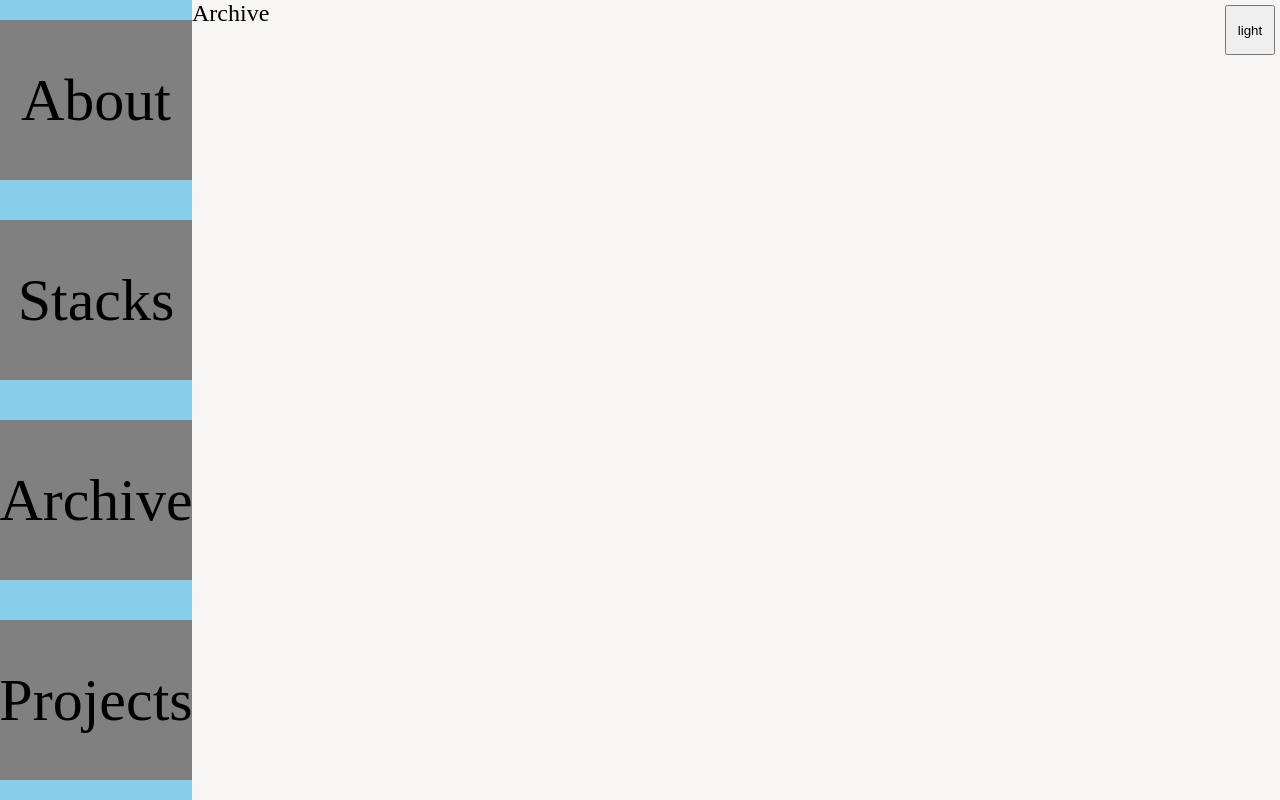
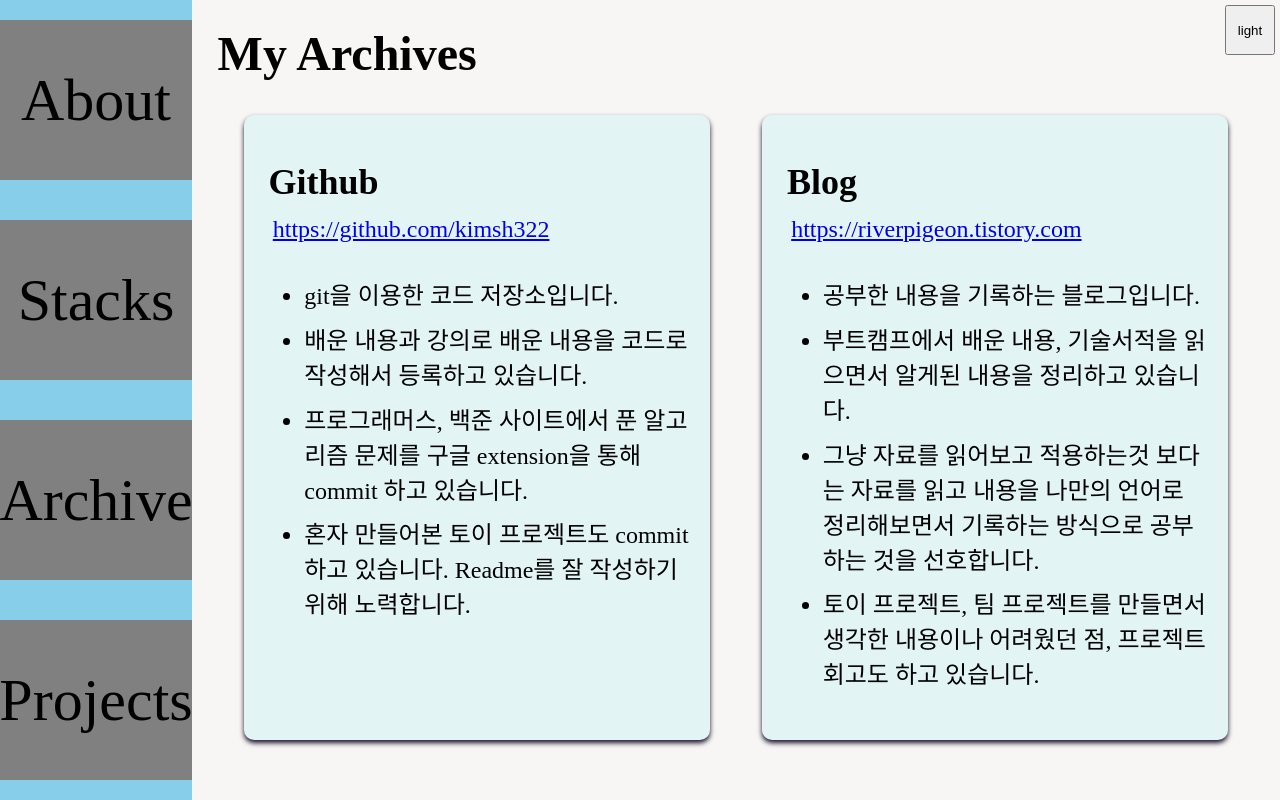
Before and after one commit to kimsh322/portfolio-react, a React (Vite) app: page /archive in a window 1280 px wide. Built offline with nearby package versions, Linux system fonts and the light colour scheme.

Commit message:
Feat : Archive 탭 구조 완성 - Card 형태로 작성 - 기본 레이아웃 완성 - Archive contents 1차 완성

```diff
--- /dev/null
+++ b/src/components/archive/ArchiveCard.tsx
@@ -0,0 +1,52 @@
+import styled from "styled-components";
+
+interface Props {
+  title: string;
+  url: string;
+  contents: string[];
+}
+
+const ArchiveCard = ({ title, url, contents }: Props) => {
+  return (
+    <ArchiveCardContainer>
+      <h2 className="title">{title}</h2>
+      <a className="link" href={url}>
+        {url}
+      </a>
+      <ul>
+        {contents.map((content) => {
+          return (
+            <li className="content-list" key={content}>
+              {content}
+            </li>
+          );
+        })}
+      </ul>
+    </ArchiveCardContainer>
+  );
+};
+
+export default ArchiveCard;
+
+const ArchiveCardContainer = styled.div`
+  display: flex;
+  flex-shrink: 0;
+  flex-direction: column;
+  width: 45%;
+  height: 90%;
+  background-color: var(--stackcard-color);
+  margin: 1% 1%;
+  padding: 4% 2% 2%;
+  border-radius: 10px;
+  box-shadow: var(--stackcard-shadow) 0px 3px 5px;
+  .title {
+    margin: 1%;
+  }
+  .link {
+    padding-left: 2%;
+    margin-top: 2%;
+  }
+  .content-list {
+    margin-top: 2.5%;
+  }
+`;
--- /dev/null
+++ b/src/components/archive/archive.ts
@@ -0,0 +1,26 @@
+type ArchiveArr = [string, string, string[]][];
+
+const archiveArr: ArchiveArr = [
+  [
+    "Github",
+    "https://github.com/kimsh322",
+    [
+      "git을 이용한 코드 저장소입니다.",
+      "배운 내용과 강의로 배운 내용을 코드로 작성해서 등록하고 있습니다.",
+      "프로그래머스, 백준 사이트에서 푼 알고리즘 문제를 구글 extension을 통해 commit 하고 있습니다.",
+      "혼자 만들어본 토이 프로젝트도 commit 하고 있습니다. Readme를 잘 작성하기 위해 노력합니다.",
+    ],
+  ],
+  [
+    "Blog",
+    "https://riverpigeon.tistory.com",
+    [
+      "공부한 내용을 기록하는 블로그입니다.",
+      "부트캠프에서 배운 내용, 기술서적을 읽으면서 알게된 내용을 정리하고 있습니다.",
+      "그냥 자료를 읽어보고 적용하는것 보다는 자료를 읽고 내용을 나만의 언어로 정리해보면서 기록하는 방식으로 공부하는 것을 선호합니다.",
+      "토이 프로젝트, 팀 프로젝트를 만들면서 생각한 내용이나 어려웠던 점, 프로젝트 회고도 하고 있습니다.",
+    ],
+  ],
+];
+
+export default archiveArr;
--- a/src/components/stacks/StackCard.tsx
+++ b/src/components/stacks/StackCard.tsx
@@ -32,6 +32,7 @@ const StackCardContainer = styled.div`
   padding: 2%;
   border-radius: 10px;
   box-shadow: var(--stackcard-shadow) 0px 3px 5px;
+  cursor: pointer;
   &:hover .card {
     transform: rotateY(180deg);
   }
--- a/src/pages/Archive.tsx
+++ b/src/pages/Archive.tsx
@@ -1,5 +1,37 @@
+import styled from "styled-components";
+import ArchiveCard from "../components/archive/ArchiveCard";
+import archiveArr from "../components/archive/archive";
+
 const Archive = () => {
-  return <div>Archive</div>;
+  return (
+    <ArchiveContainer>
+      <h1 className="header">My Archives</h1>
+      <div className="card-container">
+        {archiveArr.map((archive) => {
+          return <ArchiveCard key={archive[0]} title={archive[0]} url={archive[1]} contents={archive[2]} />;
+        })}
+      </div>
+    </ArchiveContainer>
+  );
 };
 
 export default Archive;
+
+const ArchiveContainer = styled.div`
+  display: flex;
+  flex-direction: column;
+  align-items: center;
+  width: 85%;
+  height: 100%;
+  padding: 2%;
+  .header {
+    width: 100%;
+  }
+  .card-container {
+    width: 100%;
+    height: 100%;
+    display: flex;
+    align-items: center;
+    justify-content: space-around;
+  }
+`;
```
